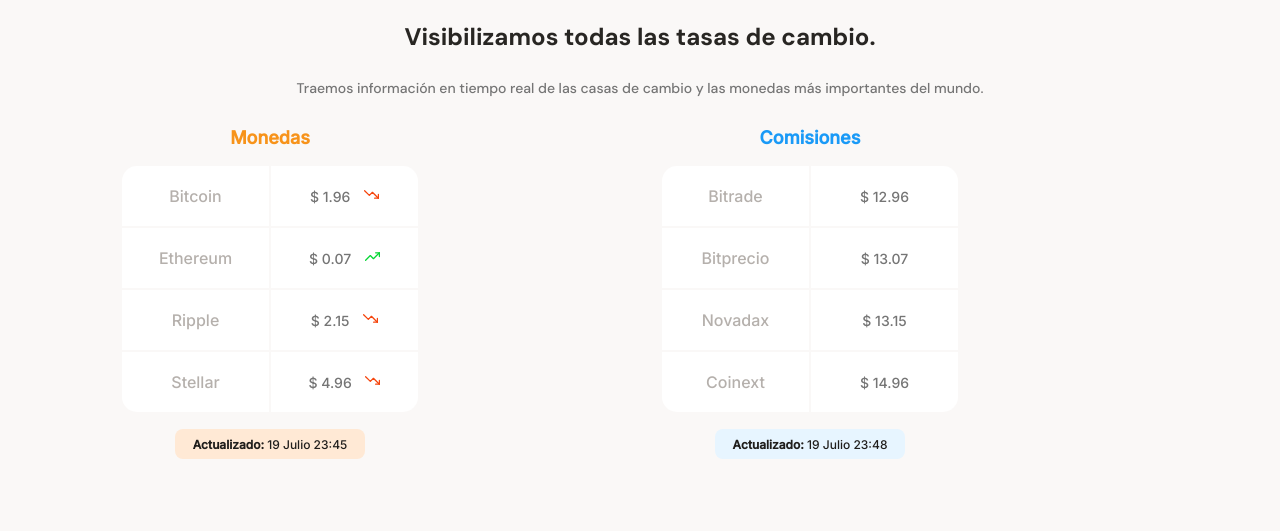
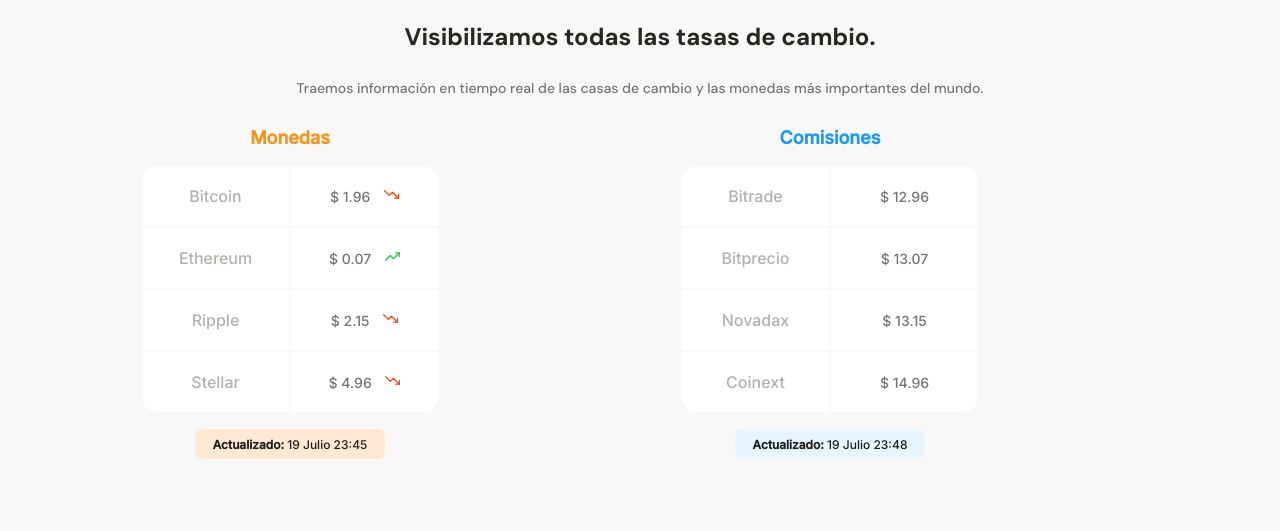
Before and after one commit to Jarsen-dev/Responsive-Design_Mobile_First, a plain HTML site: page index.html in a window 1280 px wide. Shown: the part 640-1171 px from the top of the page. Drawn offline with Linux system fonts and the light colour scheme.

Commit message:
Se añadieron los media queries para una vista en tablet y desktop

```diff
--- a/index.html
+++ b/index.html
@@ -9,6 +9,7 @@
     <link rel="preconnect" href="https://fonts.gstatic.com" crossorigin>
     <link href="https://fonts.googleapis.com/css2?family=DM+Sans:wght@400;500;700&family=Inter:wght@300;500&display=swap" rel="stylesheet">
     <link rel="stylesheet" href="./styles.css">
+    <link rel="stylesheet" href="./css/tablet.css" media="(min-width: 930px)">
 </head>
 <body>
     <header>
--- a/styles.css
+++ b/styles.css
@@ -146,8 +146,13 @@ main {
     min-width: 235px;
     max-width: 500px;
     height: 360px;
-    margin: 0 20px;
     font-family: 'Inter', sans-serif;
+}
+.main--currency-table {
+    margin: 0 40px;
+}
+.main--comissions-table {
+    margin: 0 40px 0 0;
 }
 .main--currency-table .currency--table-title {
     margin-bottom: 15px;
@@ -328,7 +333,7 @@ main {
     width: 100%;
     min-width: 320px;
     height: 50vh;
-    background-image: url('./assets/img/photo.jpg');
+    background-image: url('./assets/img/photo1x.jpg');
     background-position: center;
     background-size: cover;
     background-repeat: no-repeat;
```
Also changed, not shown: assets/icons/mdi_keyboard_arrow_left.svg (deleted), assets/icons/mdi_keyboard_arrow_left_grey.svg (deleted), assets/icons/mdi_keyboard_arrow_right.svg (deleted), assets/icons/mdi_keyboard_arrow_right_grey.svg (deleted), assets/img/photo.jpg (deleted).
